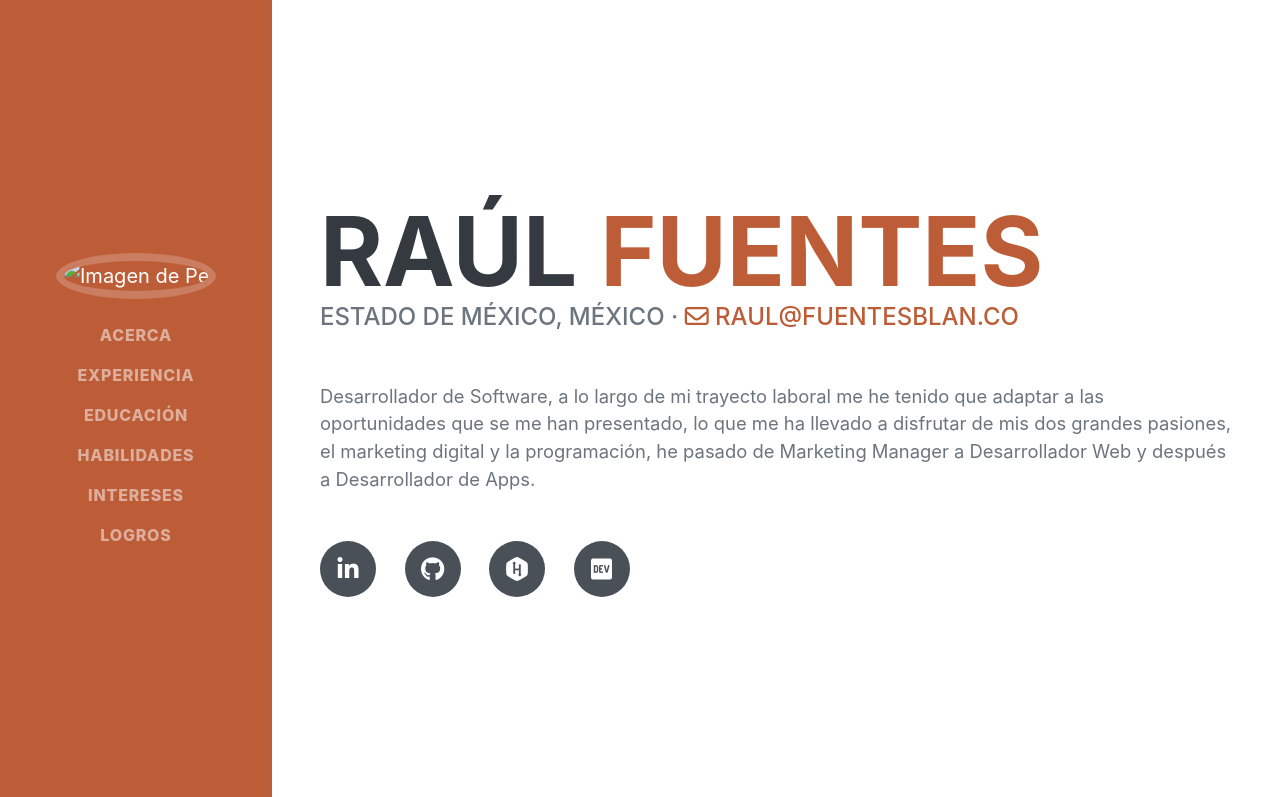
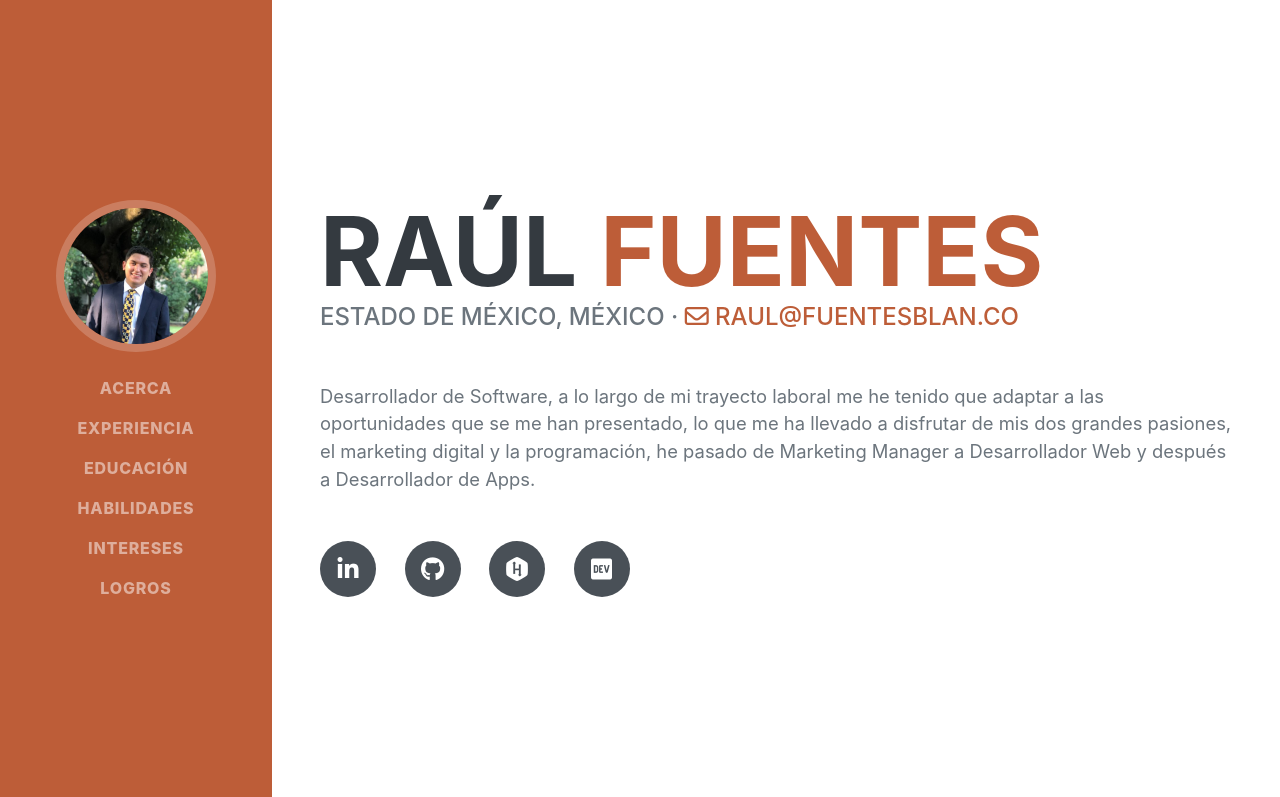
Before and after one commit to RLZW/Pagina-Personal, a plain HTML site: page public/index.html in a window 1280 px wide. Shown: the top 797 px of the page. Drawn offline with nearby package versions, Linux system fonts and the light colour scheme; a web font is replaced by a local one.

Commit message:
Prefetch & Image fix

```diff
--- a/public/index.html
+++ b/public/index.html
@@ -20,7 +20,9 @@
 
 
     <!-- Facebook chat optimization-->
+    <link rel="preconnect dns-prefetch" href="https://www.facebook.com" crossorigin>
     <link rel="preconnect dns-prefetch" href="https://connect.facebook.net" crossorigin>
+
 
     <!-- Google fonts-->
     <link rel="stylesheet" rel="preload"
@@ -74,7 +76,7 @@
         <a class="navbar-brand js-scroll-trigger" href="#page-top">
             <span class="d-block d-lg-none">Raúl Fuentes</span>
             <span class="d-none d-lg-block"><img class="img-fluid img-profile rounded-circle mx-auto mb-2"
-                    src="assets/img/profile.jp2" alt="Imagen de Perfil" /></span>
+                    src="assets/img/profile.jpg" alt="Imagen de Perfil" /></span>
         </a>
         <button class="navbar-toggler" type="button" data-toggle="collapse" data-target="#navbarSupportedContent"
             aria-controls="navbarSupportedContent" aria-expanded="false" aria-label="Toggle navigation"><span
```
Also changed, not shown: public/assets/img/profile.jpg (added), 1 other file.
